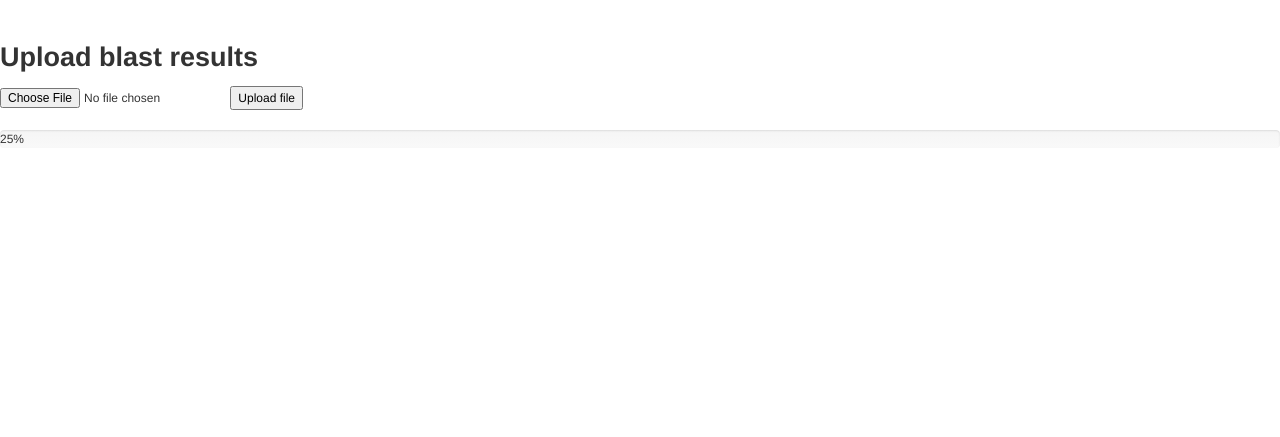
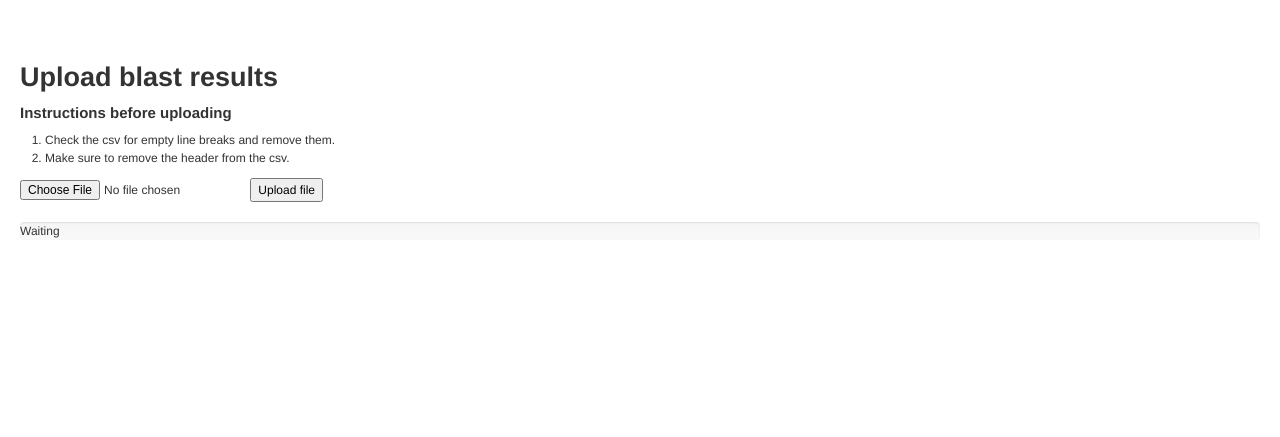
Before and after one commit to Sergiodiaz53/Xcout, a Django app: page /xcout/API/upload_blast_result/ in a window 1280 px wide. Shown: the part 40-477 px from the top of the page. Run offline with Django 3.2, Linux system fonts and the light colour scheme; some libraries are stand-ins or nearby versions.

Commit message:
fixed some things about the upload stuff (It cannot render with the update.js)

```diff
--- a/comparisonManager/views.py
+++ b/comparisonManager/views.py
@@ -21,6 +21,7 @@ def upload_blast_result(request):
         print(url)
         print(location)
         annotation_file_name = handle_blast_result(location, file_name, 'HOMSA')
+
         context['asset_url'] = fss.url(annotation_file_name)
         print(context['asset_url'])
 
@@ -31,13 +32,13 @@ def handle_blast_result(location, file_name, species_name):
             #cambiar
             species = Specie.objects.get(name=species_name)
 
-            #preparar la respuesta http en formato csv
+            '''#preparar la respuesta http en formato csv
             response = HttpResponse(content_type='text/csv')
             response['Content-Disposition'] = 'attachment; filename="annotations_of_' + file_name+ '"'
 
             csv_w = csv.writer(response)
             csv_w.writerow(['id_query', 'id_db', 'pos_blast_x1', 'pos_blast_x2', 'pos_gen_x1',
-                            'pos_gen_x2', 'gene', 'gene_synonym', 'product', 'note'])
+                            'pos_gen_x2', 'gene', 'gene_synonym', 'product', 'note'])'''
 
             with open(os.path.join(location, file_name), 'r') as result_file,\
                     open(os.path.join(location, 'annotations_of_' + file_name), 'w') as output_file:
@@ -63,8 +64,10 @@ def handle_blast_result(location, file_name, species_name):
                 print(str(line_count) + ' processed lines.')
 
                 # Segunda parte:
-                # utilizar las posiciones filtradas para obtener las anotaciones contenidas
-                # por cada resultado
+                # utilizar las posiciones filtradas para obtener las anotaciones contenidas por cada resultado
+                # escribimos la cabecera
+                output_file.write('id_query, id_db, pos_blast_x1, pos_blast_x2, pos_gen_x1, pos_gen_x2, gene, gene_synonym, product, note\n')
+
                 for result in results:
                     # obtenemos las anotaciones comprendidas entre ambas posiciones
                     annotations = Annotation.objects.all().filter(
@@ -79,7 +82,7 @@ def handle_blast_result(location, file_name, species_name):
                                                                  annotation.gen_x1, annotation.gen_x2, annotation.gene,
                                                                  annotation.gene_synonym, annotation.product,
                                                                  annotation.note)
-                        print(row)
+                        # print(row)
                         output_file.write(row + '\n')
                         '''csv_w.writerow([result[0], result[1], result[2], result[3],
                                         annotation.gen_x1, annotation.gen_x2, annotation.gene, annotation.gene_synonym,
--- a/templates/upload_blast_result.html
+++ b/templates/upload_blast_result.html
@@ -1,15 +1,25 @@
 {% extends 'includes/basic.html' %}
-{%load staticfiles%}
+{% load staticfiles %}
 
 {% block content %}
+    <!--<script type="text/javascript" src="{% static "js/update.js" %}"></script>-->
+    <div style="padding: 20px">
         <h2>Upload blast results</h2>
+        <p>
+            <h4>Instructions before uploading</h4>
+            <ol>
+                <li>Check the csv for empty line breaks and remove them.</li>
+                <li>Make sure to remove the header from the csv.</li>
+            </ol>
+        </p>
         <form method="POST" enctype="multipart/form-data">
             {% csrf_token %}
             <input type="file" id="blast_result" name="blast_result">
             <button type="submit">Upload file</button>
         </form>
         <div class="progress">
-        <div class="progress-bar" role="progressbar" style="width: 25%;" aria-valuenow="25" aria-valuemin="0" aria-valuemax="100">25%</div>
+            <div id="progressBar" class="progress-bar progress-bar-info" role="progressbar" style="width: 100%;" aria-valuenow="100"
+                 aria-valuemin="0" aria-valuemax="100">Waiting</div>
         </div>
         {% if asset_url %}
             <p>
@@ -17,4 +27,5 @@
                 <a href="{{ asset_url }}">{{ asset_url }}</a>
             </p>
         {% endif %}
+    </div>
 {% endblock content %}
```
Also changed, not shown: static/js/update.js (+12 -6 lines). Lines whose indentation alone changed are shown as unchanged.
